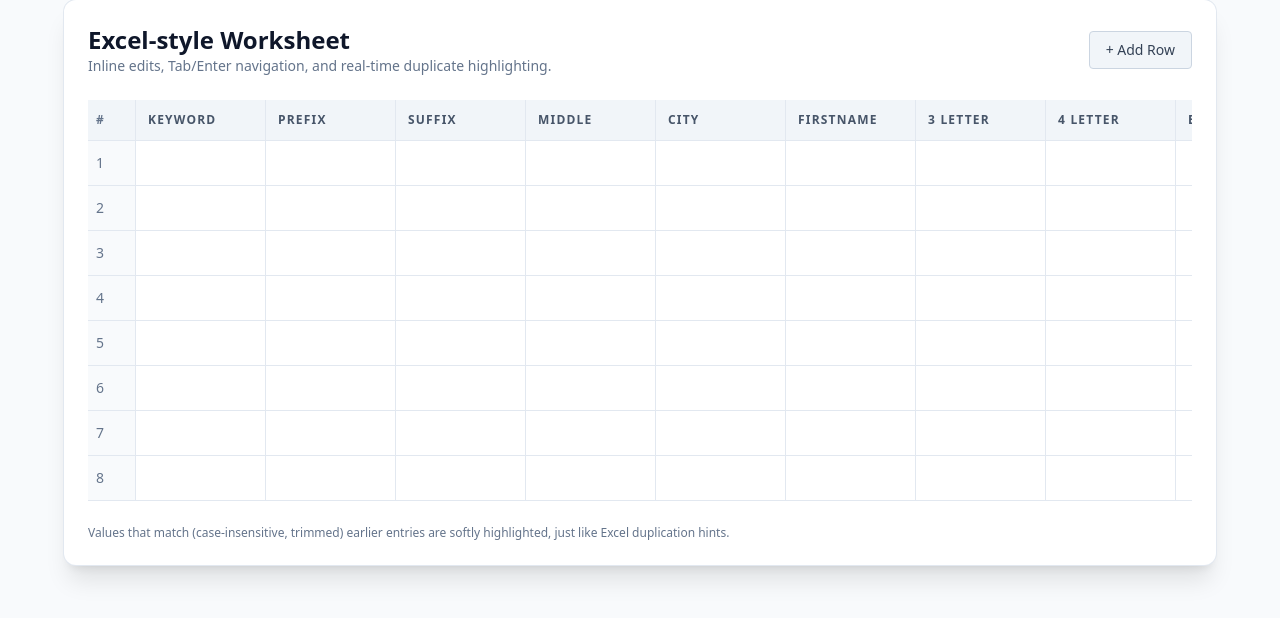
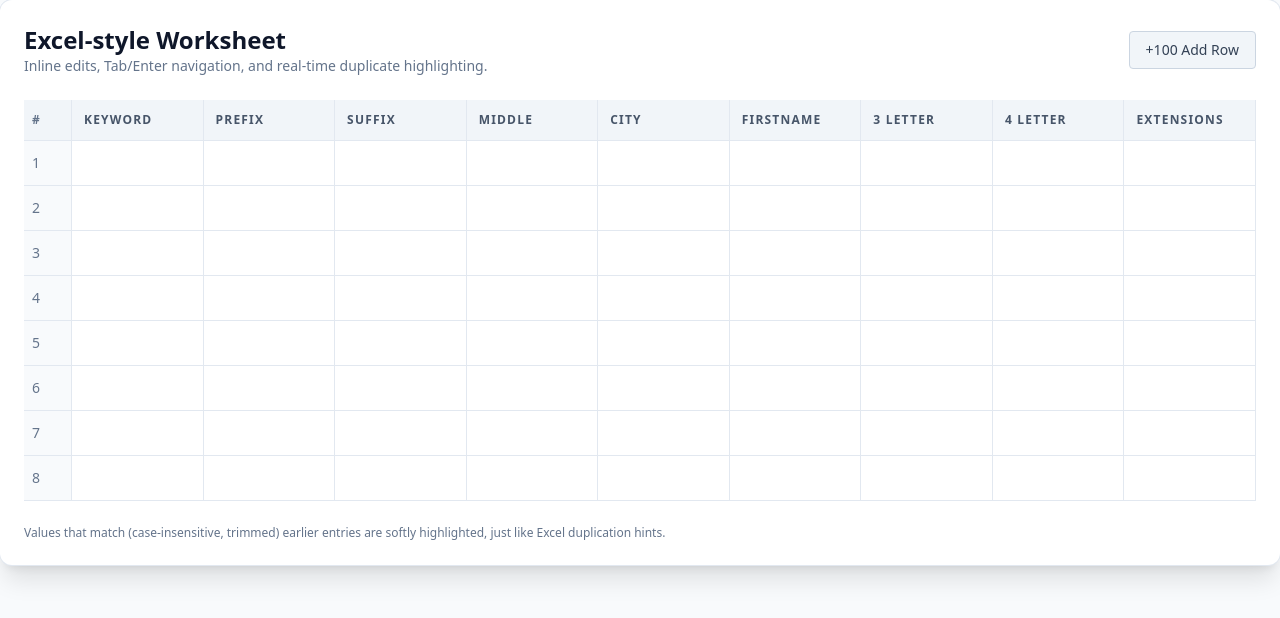
Before and after one commit to granthiparmeet-gif/excel_app, a React (Vite) app: page / in a window 1280 px wide. Shown: the top 618 px of the page. Built offline with nearby package versions, Linux system fonts and the light colour scheme.

Commit message:
Removed padding space

```diff
--- a/src/App.tsx
+++ b/src/App.tsx
@@ -103,8 +103,8 @@ function App() {
     [ensureRowExists],
   )
 
-  const addRow = useCallback(() => {
-    setRows((prev) => [...prev, createEmptyRow()])
+  const addRows = useCallback((count: number) => {
+    setRows((prev) => [...prev, ...Array.from({ length: count }, () => createEmptyRow())])
   }, [])
 
   const updateCellValue = useCallback((rowIdx: number, column: ColumnKey, value: string) => {
@@ -203,8 +203,8 @@ function App() {
   const cellContent = (value: string) => (value ? value : '\u00a0')
 
   return (
-    <div className="bg-slate-50 px-4">
-      <div className="mx-auto w-full max-w-6xl space-y-6 rounded-xl bg-white p-6 shadow-xl ring-1 ring-slate-200">
+    <div className="bg-slate-50">
+      <div className="mx-auto w-full max-w-full space-y-6 rounded-xl bg-white p-6 shadow-xl ring-1 ring-slate-200">
         <div className="flex flex-wrap items-center justify-between gap-3">
           <div>
             <h1 className="text-2xl font-semibold text-slate-900">Excel-style Worksheet</h1>
@@ -212,13 +212,13 @@ function App() {
               Inline edits, Tab/Enter navigation, and real-time duplicate highlighting.
             </p>
           </div>
-          <button
-            type="button"
-            onClick={addRow}
-            className="rounded border border-slate-300 bg-slate-100 px-4 py-2 text-sm font-medium text-slate-700 transition hover:border-slate-400 hover:bg-slate-200"
-          >
-            + Add Row
-          </button>
+            <button
+              type="button"
+              onClick={() => addRows(100)}
+              className="rounded border border-slate-300 bg-slate-100 px-4 py-2 text-sm font-medium text-slate-700 transition hover:border-slate-400 hover:bg-slate-200"
+            >
+              +100 Add Row
+            </button>
         </div>
 
         <div className="overflow-auto">
--- a/src/index.css
+++ b/src/index.css
@@ -6,9 +6,6 @@ body {
   @apply bg-slate-50 text-slate-900 antialiased;
   margin: 0;
   min-height: 100vh;
-  display: flex;
-  justify-content: center;
-  align-items: flex-start;
 }
 
 #root {
```
